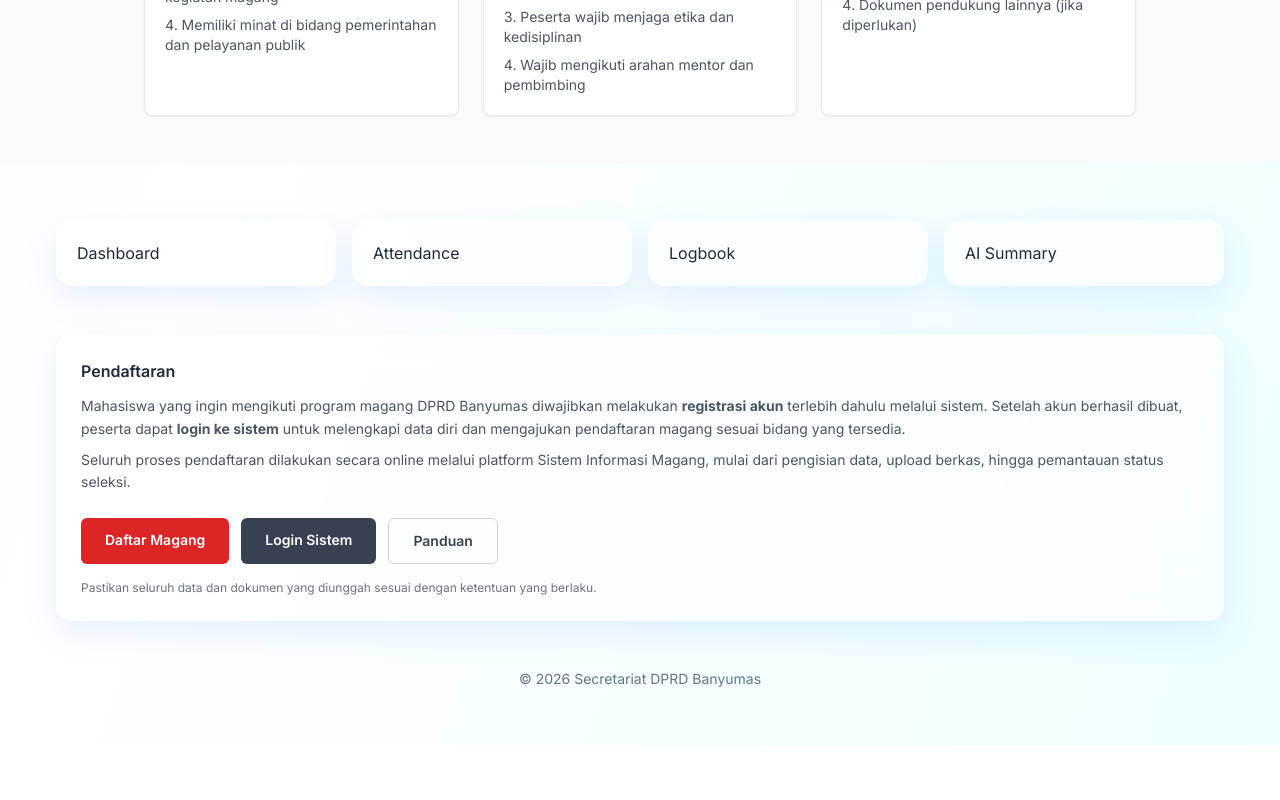
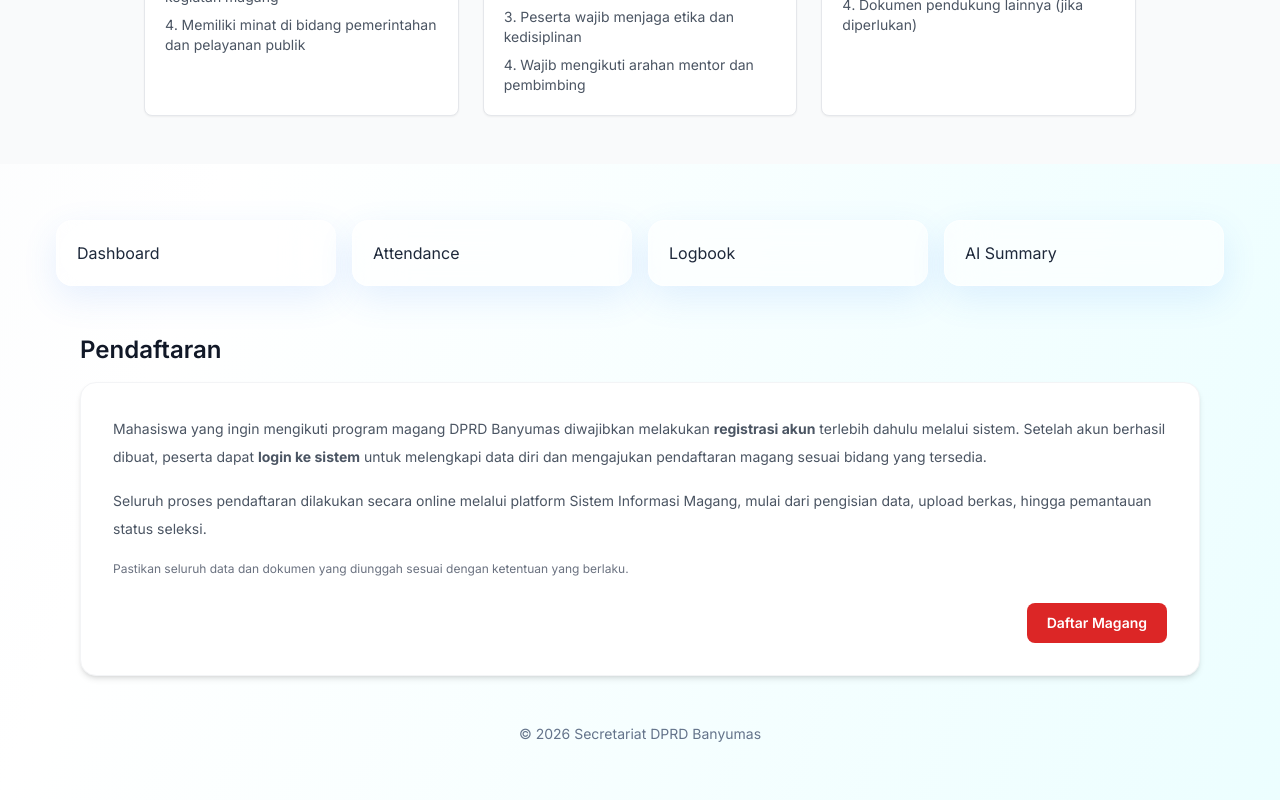
Before and after one commit to Elwass/SIIntern.git.io, a React (Vite) app in the folder frontend/: page / in a window 1280 px wide. Shown: the part 2807-3607 px from the top of the page. Before the commit the page ends 3552 px from the top, so only its background shows below. Built offline with nearby package versions, Linux system fonts and the light colour scheme.

Commit message:
refactor: simplify pendaftaran card and single CTA

```diff
--- a/frontend/src/pages/LandingPage.jsx
+++ b/frontend/src/pages/LandingPage.jsx
@@ -15,28 +15,24 @@ export default function LandingPage() {
       <SyaratKetentuan />
       <div className="p-6 md:p-14 space-y-12">
       <section className="grid md:grid-cols-4 gap-4">{['Dashboard','Attendance','Logbook','AI Summary'].map(x => <motion.div key={x} whileHover={{ y: -3 }} className="glass rounded-2xl p-5">{x}</motion.div>)}</section>
-      <section className="glass rounded-2xl p-6">
-        <h3 className="font-semibold mb-3">Pendaftaran</h3>
-        <p className="text-sm text-gray-600 leading-relaxed">
+      <section className="max-w-6xl mx-auto px-4">
+        <h2 className="mb-4 text-2xl font-semibold text-gray-900">Pendaftaran</h2>
+        <div className="rounded-2xl border border-gray-100 bg-white p-6 md:p-8 shadow-md">
+          <p className="text-sm leading-7 text-gray-600">
             Mahasiswa yang ingin mengikuti program magang DPRD Banyumas diwajibkan melakukan <strong>registrasi akun</strong> terlebih dahulu melalui sistem. Setelah akun berhasil dibuat, peserta dapat <strong>login ke sistem</strong> untuk melengkapi data diri dan mengajukan pendaftaran magang sesuai bidang yang tersedia.
           </p>
-        <p className="text-sm text-gray-600 leading-relaxed mt-2">
+          <p className="mt-4 text-sm leading-7 text-gray-600">
             Seluruh proses pendaftaran dilakukan secara online melalui platform Sistem Informasi Magang, mulai dari pengisian data, upload berkas, hingga pemantauan status seleksi.
           </p>
-        <div className="flex flex-wrap gap-3 mt-6">
-          <a href="/register" className="bg-red-600 hover:bg-red-700 text-white px-6 py-3 rounded-md text-sm font-semibold transition">
+          <p className="mt-4 text-xs leading-relaxed text-gray-500">
+            Pastikan seluruh data dan dokumen yang diunggah sesuai dengan ketentuan yang berlaku.
+          </p>
+          <div className="mt-6 flex justify-start md:justify-end">
+            <a href="/register" className="w-full md:w-auto rounded-lg bg-red-600 px-5 py-2.5 text-center text-sm font-semibold text-white transition-colors hover:bg-red-700">
               Daftar Magang
             </a>
-          <a href="/login" className="bg-gray-700 hover:bg-gray-800 text-white px-6 py-3 rounded-md text-sm font-semibold transition">
-            Login Sistem
-          </a>
-          <a href="/panduan" className="border border-gray-300 hover:bg-gray-100 text-gray-700 px-6 py-3 rounded-md text-sm font-semibold transition">
-            Panduan
-          </a>
           </div>
-        <p className="text-xs text-gray-500 mt-4">
-          Pastikan seluruh data dan dokumen yang diunggah sesuai dengan ketentuan yang berlaku.
-        </p>
+        </div>
       </section>
       <footer className="text-center text-sm text-slate-500">© 2026 Secretariat DPRD Banyumas</footer>
       </div>
```
Lines whose indentation alone changed are shown as unchanged.
